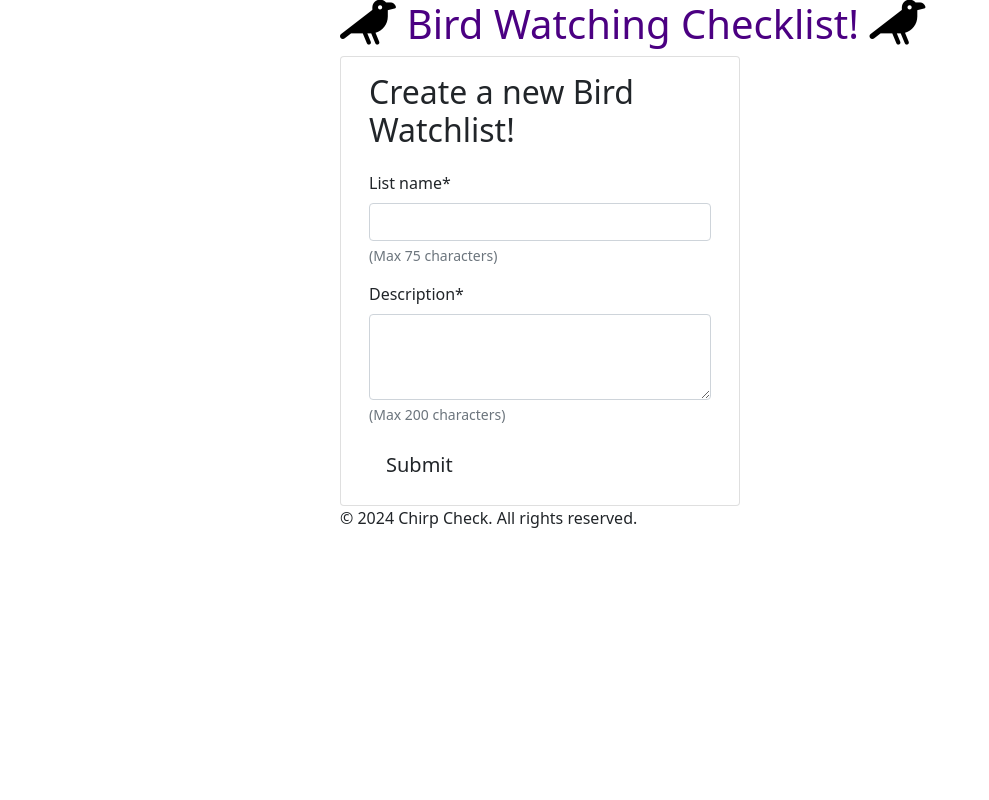
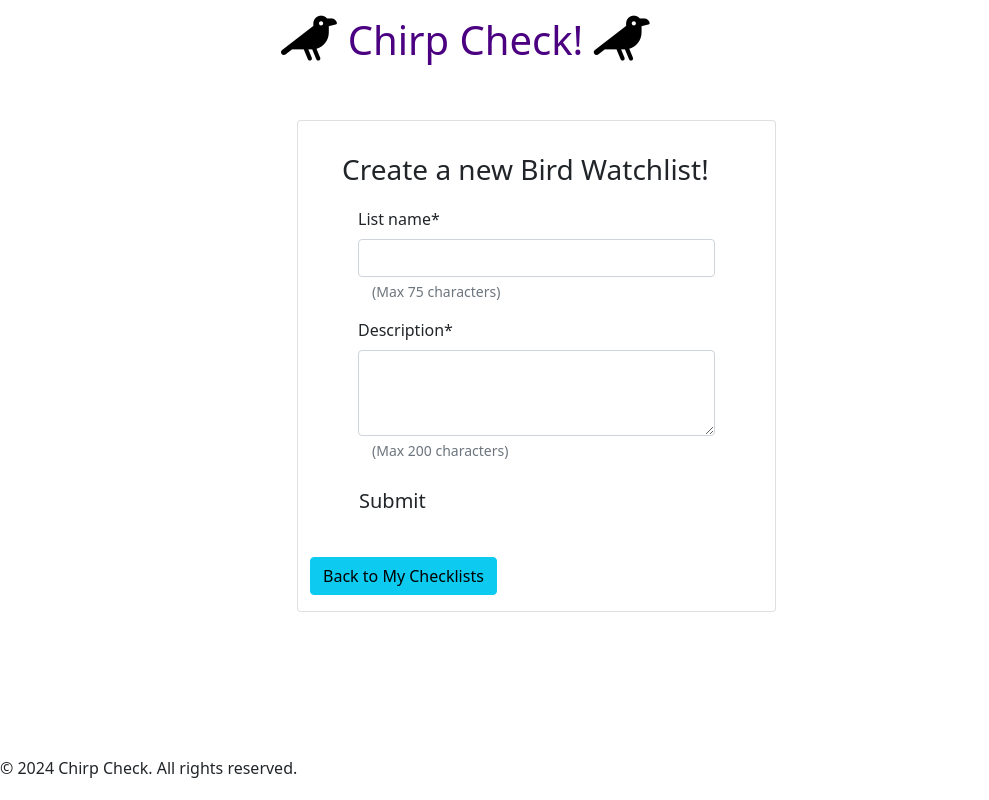
Before and after one commit to SummonerSkies/chirp-check, a Django app: page /chirpcheck/create/ in a window 1280 px wide. Shown: the whole page, without its empty margins (0-989 px from the left). Run offline with Django 4.2, Linux system fonts and the light colour scheme; some libraries are stand-ins or nearby versions.

Commit message:
added additional links and css

```diff
--- a/check/templates/check/create_checklist.html
+++ b/check/templates/check/create_checklist.html
@@ -6,18 +6,18 @@
 
 <div class="container">
     <div class="row">
-        <!-- Creating New Appointments -->
-    <div class="col-md-8 card mb-8 mt-6">
+      <div class="col-md-8 card mb-8 mt-6">
         <div class="card-body">
-            <h2>Create a new Bird Watchlist!</h2>
-            <form id="apptForm" method="post" style="margin-top: 1.3em;">
-            {{ checklist_form | crispy }}
-            {% csrf_token %}
-            <button id="submitButton" type="submit"
-              class="btn btn-signup btn-lg">Submit</button>
+          <h3>Create a new Bird Watchlist!</h3>
+              <form id="apptForm" method="post" style="margin-top: 1.3em;">
+                {{ checklist_form | crispy }}
+                {% csrf_token %}
+                <button id="submitButton"
+                  type="submit"
+                  class="btn btn-signup btn-lg">Submit</button>
           </form>
-
         </div>
+        <p><a href="{% url 'chirpcheck:index' %}"><Button type="button" class="btn btn-info">Back to My Checklists</Button></a></p>
       </div>
     </div>
 </div>
--- a/static/css/style.css
+++ b/static/css/style.css
@@ -3,12 +3,36 @@ h1 {
     }
 
 .content {
-    max-width: 600px;
+    max-width: 750px;
     margin: auto;
     }
+
+main {
+  /* Make main element take up any surplus space to push footer down */
+  flex: 1 0 auto;
+  /* Add margin at top to prevent content from being covered by header */
+  margin-top: 45px;
+  /* Enable flex properties for child elements */
+  display: flex;
+  flex-direction: column;
+}
+
+div {
+  margin: 1em;
+}
 
 ul {
   list-style-type: none;
   margin: 0;
   padding: 0;
 }
+
+footer {
+  position: fixed;
+  left: 0;
+  bottom: 0;
+  padding: 20px 0;
+  display: flex;
+  justify-content: space-evenly;
+  list-style-type: none;
+}
--- a/templates/base.html
+++ b/templates/base.html
@@ -36,7 +36,7 @@
 <main class="content">
     <div>
         <h1 onclick="location.href='{% url 'chirpcheck:index' %}'">
-        <i class="fa-solid fa-crow" style="font-size:45px;color:black"></i> Bird Watching Checklist! <i class="fa-solid fa-crow" style="font-size:45px;color:black"></i>
+        <i class="fa-solid fa-crow" style="font-size:45px;color:black"></i> Chirp Check! <i class="fa-solid fa-crow" style="font-size:45px;color:black"></i>
         </h1>
     </div>
     <div>
```
Also changed, not shown: check/templates/check/confirm_checklist_delete.html (+13 -11 lines), check/templates/check/edit_checklist.html (+20 -7 lines).
